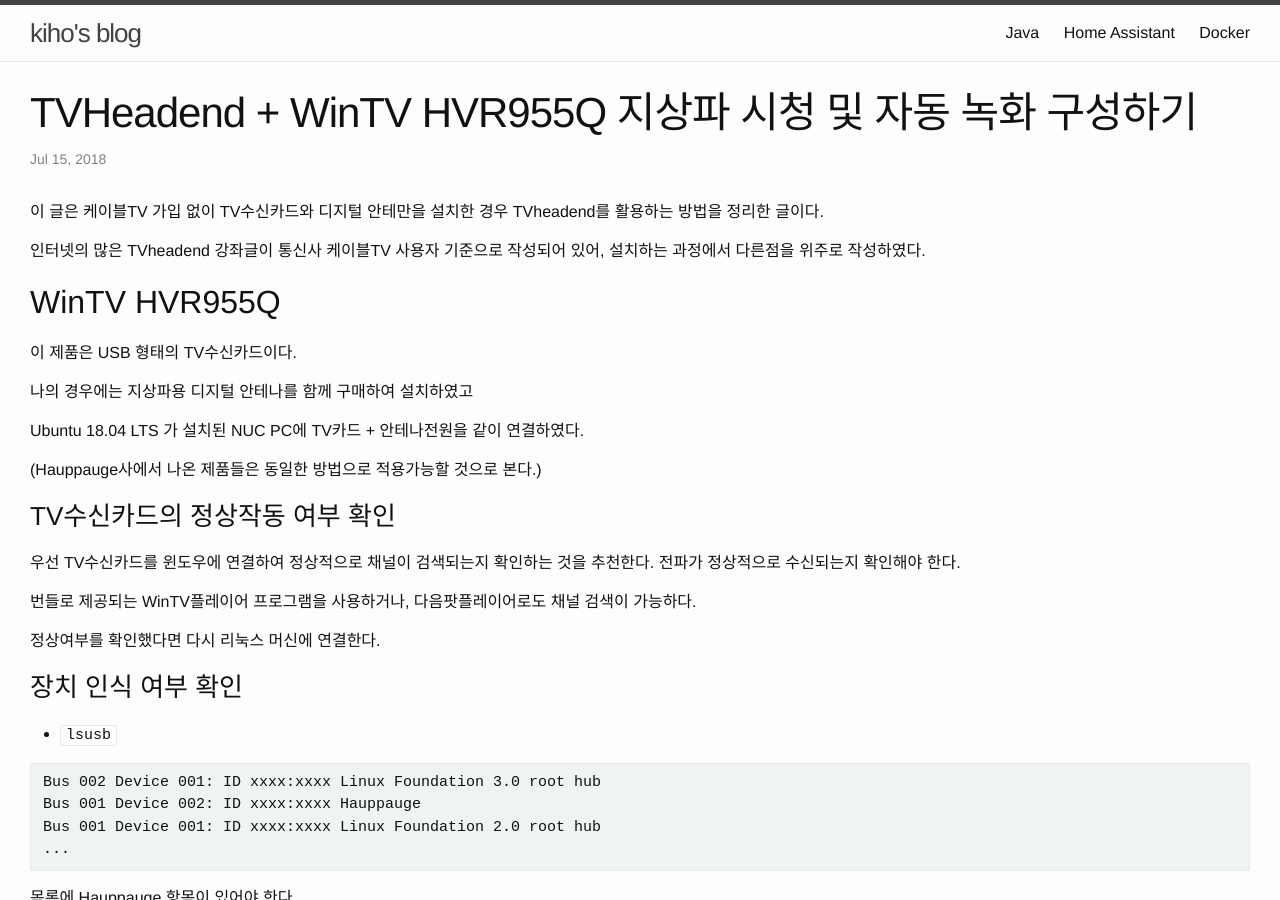
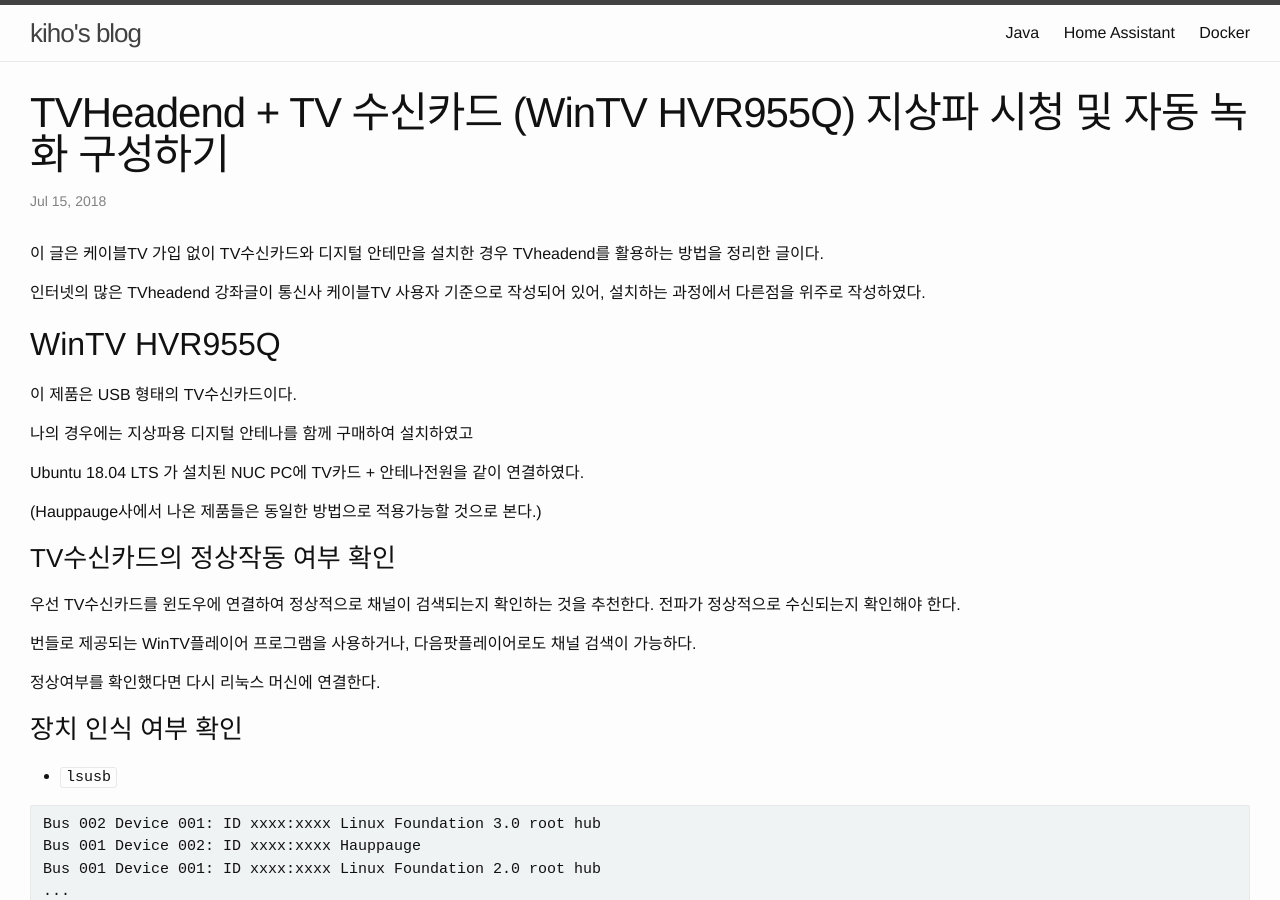
Before and after one commit to syspro86/syspro86.github.io, a Jekyll site: the page built from _posts/2018-07-15-tvheadend-wintv-hvr955q.md, in a window 1280 px wide and 900 px high. Built offline with Jekyll 4.4.1, drawn with Linux system fonts in a browser that asks for light colours; comment, search, counter and statistics services are not loaded.

Commit message:
제목 변경

```diff
--- a/_posts/2018-07-15-tvheadend-wintv-hvr955q.md
+++ b/_posts/2018-07-15-tvheadend-wintv-hvr955q.md
@@ -1,6 +1,6 @@
 ---
 layout: post
-title:  "TVHeadend + WinTV HVR955Q 지상파 시청 및 자동 녹화 구성하기"
+title:  "TVHeadend + TV 수신카드 (WinTV HVR955Q) 지상파 시청 및 자동 녹화 구성하기"
 date:   2018-07-15 22:00:00 +0900
 categories: home-server
 ---
```
